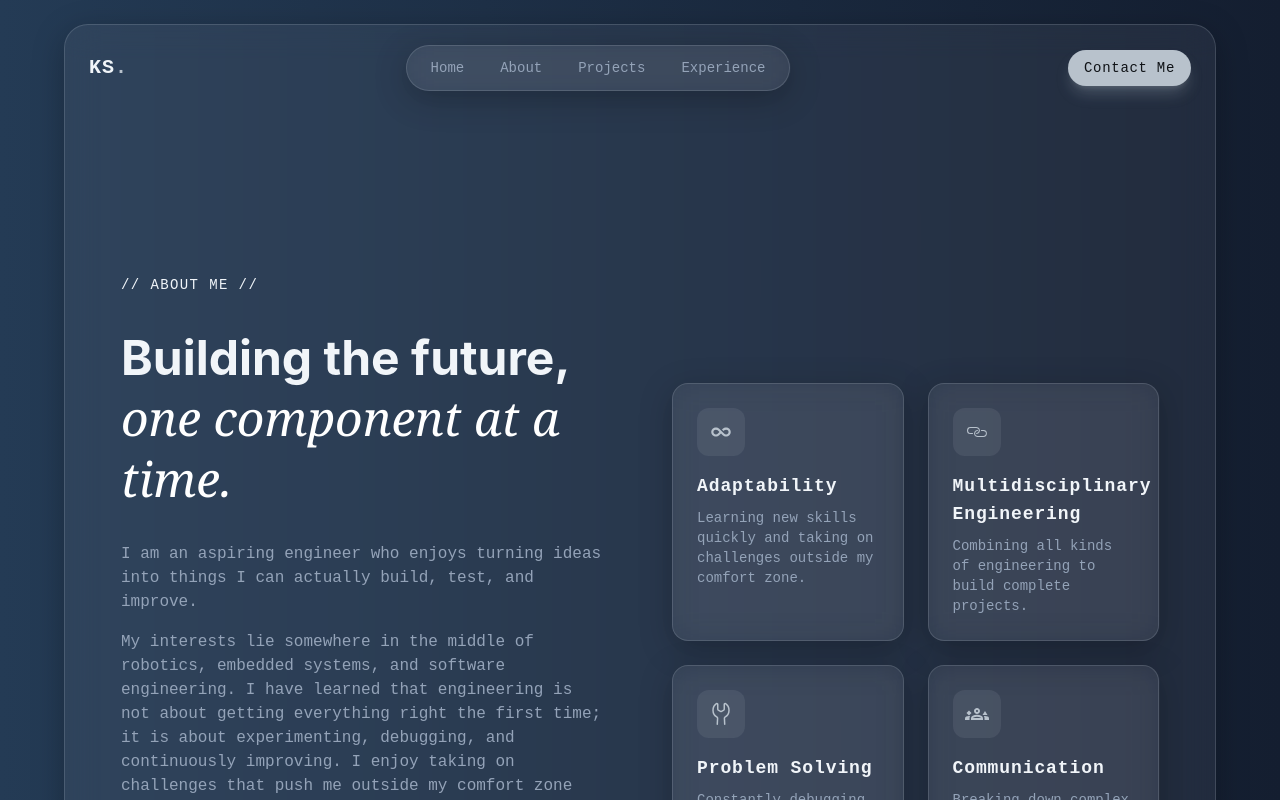
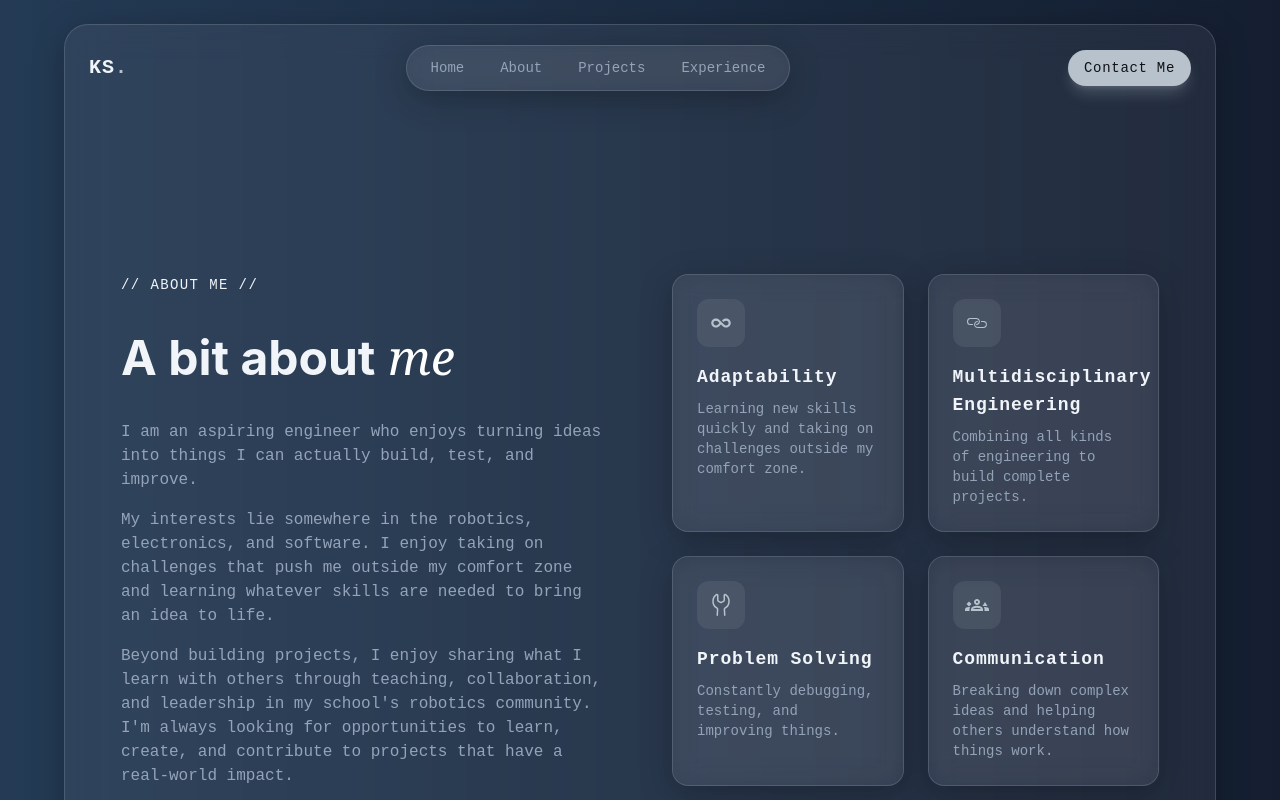
Before and after one commit to kus001/Portfolio-Site, a React (Vite) app in the folder vite-project/: page / in a window 1280 px wide. Both pictures are taken after a click on the button "About". Shown: the top 800 px of the page. Built offline with nearby package versions, Linux system fonts and the light colour scheme.

Commit message:
updated discription, and removed some things to test

```diff
--- a/vite-project/src/sections/About.jsx
+++ b/vite-project/src/sections/About.jsx
@@ -38,8 +38,8 @@ export const About = () => {
                         </div>
 
                         <h2 className="text-4xl md:text-5xl font-bold leading-tight animate-fade-in animation-delay-100 text-secondary-foreground">
-                            Building the future,
-                            <span className="font-serif italic font-normal text-white"> one component at a time.</span>
+                            A bit about
+                            <span className="font-serif italic font-normal text-white"> me</span>
                         </h2>
 
                         {/* about me text */}
@@ -49,14 +49,12 @@ export const About = () => {
                                 build, test, and improve.
                             </p>
                             <p>
-                                My interests lie somewhere in the middle of robotics, embedded systems, and
-                                software engineering. I have learned that engineering is not about getting everything right the first time;
-                                it is about experimenting, debugging, and continuously improving. I enjoy taking on
+                                My interests lie somewhere in the robotics, electronics, and software. I enjoy taking on
                                 challenges that push me outside my comfort zone and learning whatever skills are needed
                                 to bring an idea to life.
                             </p>
                             <p>
-                                Beyond building projects, I enjoy sharing what I learn with others through teachings,
+                                Beyond building projects, I enjoy sharing what I learn with others through teaching,
                                 collaboration, and leadership in my school's robotics community. I'm always looking for
                                 opportunities to learn, create, and contribute to projects that have a real-world impact.
                             </p>
--- a/vite-project/src/sections/Hero.jsx
+++ b/vite-project/src/sections/Hero.jsx
@@ -113,18 +113,18 @@ export const Hero = ({ setActiveSection }) => {
                 </div>
 
                 {/* skills */}
-                <div className="mt-20 animate-fade-in animation-delay-600">
+                {/* <div className="mt-20 animate-fade-in animation-delay-600">
                     <p className="text-sm text-muted-foreground mb-6 text-center font-medium font-code tracking-widest">// Technologies I work with //</p>
                     <div className="relative overflow-hidden">
-                        {/* <div className="absolute left-0 top-0 bottom-0 w-32 bg-gradient-to-r from-background to-transparent z-10"/>
-                        <div className="absolute right-0 top-0 bottom-0 w-32 bg-gradient-to-l from-background to-transparent z-10"/> */}
+                        <div className="absolute left-0 top-0 bottom-0 w-32 bg-gradient-to-r from-background to-transparent z-10"/>
+                        <div className="absolute right-0 top-0 bottom-0 w-32 bg-gradient-to-l from-background to-transparent z-10"/>
                         <div className="flex animate-marquee">{[...skills, ...skills, ...skills, ...skills].map((skill, idx) => (
                             <div key={idx} className="flex-shrink-0 px-8 py-4">
                                 <span className="text-xl font-clean tracking-wider font-semibold text-muted-foreground/50 hover:text-muted-foreground transition-colors">{skill}</span>
                             </div>
                         ))}</div>
                     </div>
-                </div>
+                </div> */}
             </div>
         </section>
     );
--- a/vite-project/src/sections/Projects.jsx
+++ b/vite-project/src/sections/Projects.jsx
@@ -1,5 +1,4 @@
 import { LuMoveUpRight } from "react-icons/lu";
-import { FaGithub } from "react-icons/fa";
 import { AnimatedBorderButton } from "@/components/AnimatedBorderButton";
 import robotics_logo from "@/assets/wci_robotics.jpeg";
 import sample_code from "@/assets/sample-code.png";
@@ -16,29 +15,18 @@ const projects = [
     progress: 3,
     status: "building",
   },
-    // {
-    //     title: "Custom EV PCB",
-    //     description: "Designing a custom PCB for EV monitoring with GPS tracking, speed measurement and embedded control.",
-    //     tags: ["PCB Design", "Hardware Design", "Embedded Systems"],
-    //     image: "#",
-    //     link: "#",
-    //     github: "#",
-    //     progress: 2,
-    //     status: "building",
-    // },
   {
     title: "This Portfolio Website",
     description: "A website where I will show off my projects and let people know who I am.",
-        tags: ["React", "Tailwind CSS","Vite", "UI/UX"],
+    tags: ["React", "Tailwind CSS", "Vite", "UI/UX"],
     image: sample_code,
     github: "https://github.com/kus001/Portfolio-Site",
-        progress: 8,
+    progress: 9,
     status: "building",
   },
   {
     title: "ESP32 Car + Web Controller",
     description: "Built an RC car from scratch that is controlled via a custom app hosted on the ESP32's server.",
-        image: ["esp32 car.png", "IMG_5940.jpg"],
     tags: ["C/C++", "Robotics", "Webdev", "CAD"],
     image: esp32_car,
     github: "https://github.com/kus001/TEJ3MI-Robotics-Summative",
@@ -63,12 +51,12 @@ const projects = [
     progress: 10,
     status: "completed",
   }
-]
+];
 
 export const Projects = () => {
   return (
     <section id="projects" className="py-32 relative overflow-hidden">
-            {/* bg glow (got help) */}
+      {/* bg glow */}
       <div className="absolute top-1/4 right-0 w-96 h-96 bg-primary/5 rounded-full blur-3xl"/>
       <div className="absolute bottom-1/4 left-0 w-64 h-64 bg-highlight/5 rounded-full blur-3xl"/>
       <div className="container mx-auto px-6 relative z-10">
@@ -88,27 +76,29 @@ export const Projects = () => {
         {/* projects grid*/}
         <div className="grid md:grid-cols-2 gap-8">
           {projects.map((project, idx) => (
-                        <div key={idx} className="group glass rounded-2xl overflow-hidden animate-fade-in md:row-span-1" style={{animationDelay: `${(idx + 1) * 100}ms` }}>
+            <a
+              key={idx}
+              href={project.github}
+              target="_blank"
+              className="group glass rounded-2xl overflow-hidden animate-fade-in md:row-span-1 block transition-all"
+              style={{ animationDelay: `${(idx + 1) * 100}ms` }}
+            >
               {/* image */}
               <div className="relative overflow-hidden aspect-video">
-                                <img src={project.image} alt={project.title} className="w-full h-full object-cover transition-transform duration-700 group-hover:scale-110"/>
+                <img
+                  src={project.image}
+                  alt={project.title}
+                  className="w-full h-full object-cover transition-transform duration-700 group-hover:scale-110"
+                />
                 <div className="absolute inset-0 bg-gradient-to-t from-card via-card/50 to-transparent opacity-60"/>
-
-                                {/* overlay links */}
-                                <div className="absolute inset-0 flex items-center justify-center gap-4 opacity-0 group-hover:opacity-100 transition-opacity duration-300">
-                                    {/* <a href={project.link} className="p-3 glass rounded-full hover:text-primary-foreground transition-all">
-                                        <LuMoveUpRight className="w-5 h-5"/>
-                                    </a> */}
-                                    <a href={project.github} className="p-3 glass rounded-full hover:text-primary-foreground transition-all">
-                                        <FaGithub className="w-5 h-5"/>
-                                    </a>
-                                </div>
               </div>
 
               {/* content */}
               <div className="p-6 space-y-3">
                 <div className="flex items-start justify-between">
-                                    <h3 className="text-xl font-semibold group-hover:text-primary transition-colors font-code">{project.title}</h3>
+                  <h3 className="text-xl font-semibold group-hover:text-primary transition-colors font-code">
+                    {project.title}
+                  </h3>
                   <LuMoveUpRight className="w-5 h-5 text-muted-foreground group-hover:text-primary group-hover:translate-x-1 group-hover:-translate-y-1 transition-all" />
                 </div>
 
@@ -134,12 +124,15 @@ export const Projects = () => {
                     </p>
 
                     <div className="flex gap-2 w-full">
-                                            {[...Array(10)].map((block, blockIdx) => (
-                                                <div key={blockIdx} className={`flex-1 h-3 rounded-sm transition-all duration-500 animate-fade-in animation-delay-100 ${
+                      {[...Array(10)].map((_, blockIdx) => (
+                        <div
+                          key={blockIdx}
+                          className={`flex-1 h-3 rounded-sm transition-all duration-500 animate-fade-in animation-delay-100 ${
                             blockIdx < project.progress
                               ? "bg-primary"
                               : "border border-border bg-transparent"
-                                                }`}/>
+                          }`}
+                        />
                       ))}
                     </div>
                   </div>
@@ -147,11 +140,13 @@ export const Projects = () => {
 
                 <div className="flex flex-wrap gap-2">
                   {project.tags.map((tag, tagIdx) => (
-                                        <span className="px-3 py-1.5 rounded-full bg-surface text-xs font-medium font-code tracking-wider border border-border/50 text-muted-foreground hover:border-primary/50 hover:text-primary transition-all duration-300">{tag}</span>
+                    <span key={tagIdx} className="px-3 py-1.5 rounded-full bg-surface text-xs font-medium font-code tracking-wider border border-border/50 text-muted-foreground hover:border-primary/50 hover:text-primary transition-all duration-300">
+                      {tag}
+                    </span>
                   ))}
                 </div>
               </div>
-                        </div>
+            </a>
           ))}
         </div>
 
```
Lines whose indentation alone changed are shown as unchanged.
